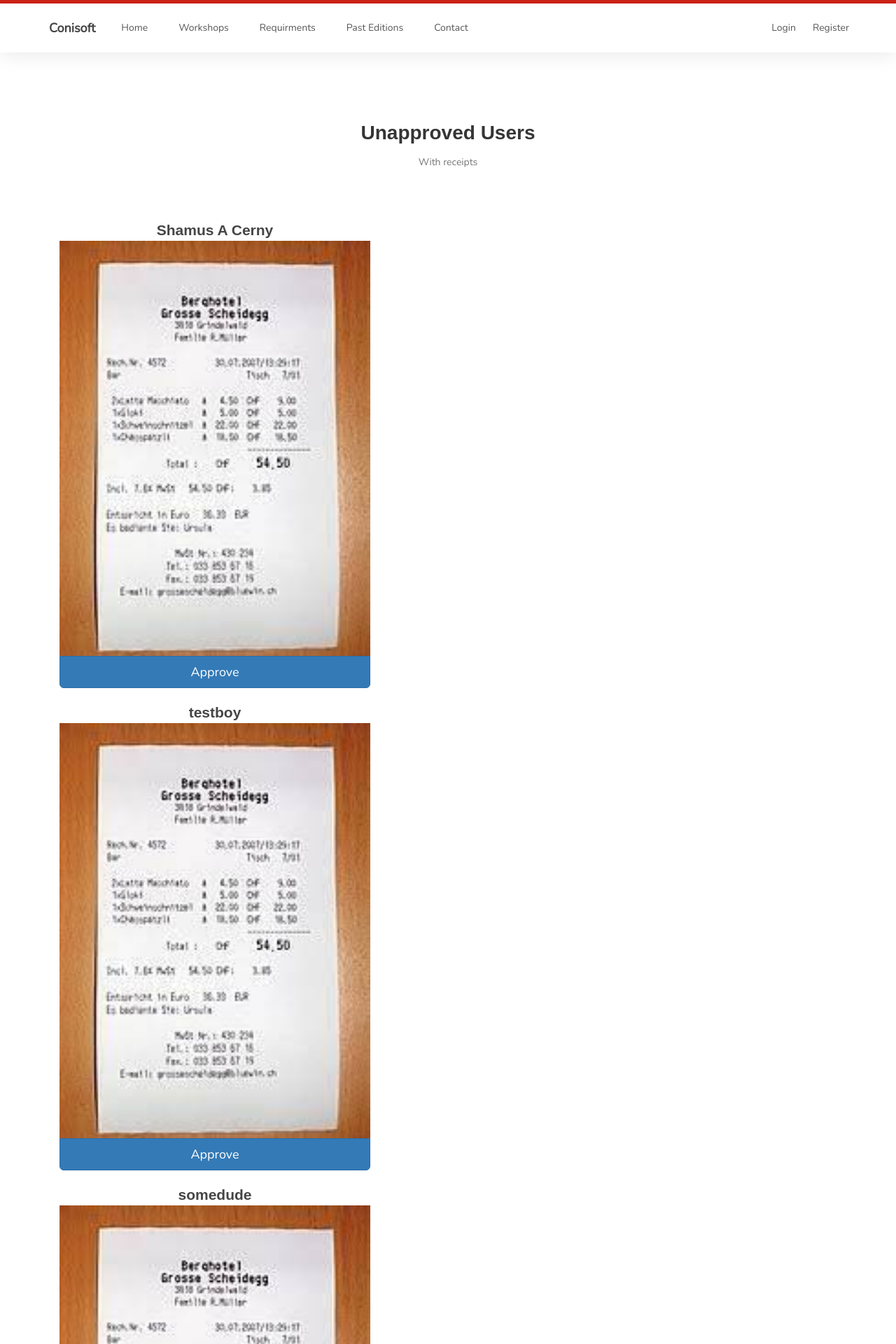
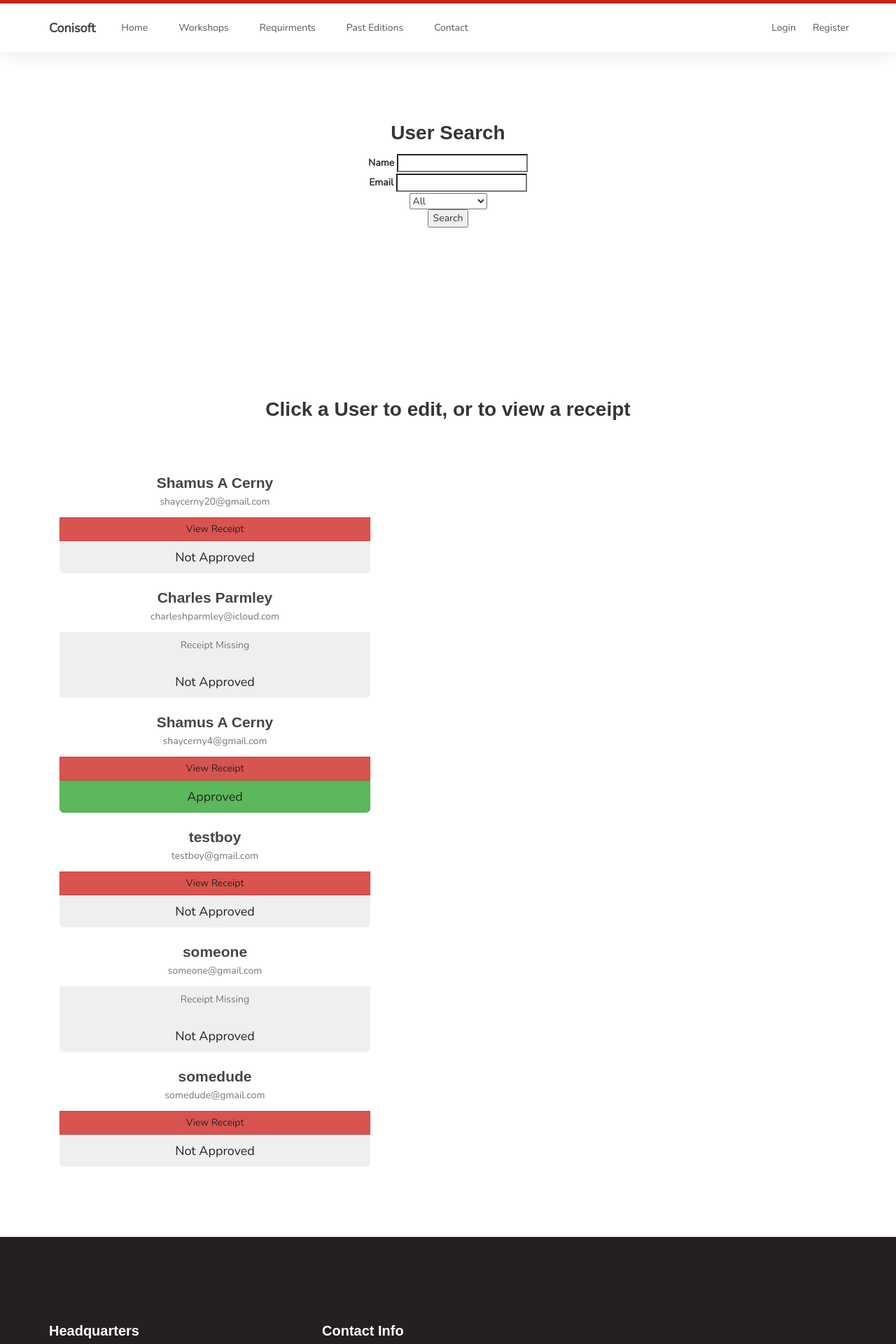
Before and after one commit to Conisoft-Dev/Conisoft, a Django app: page /manage in a window 1280 px wide. Shown: the top 1920 px of the page at 70% size. Run offline with Django 3.2, Linux system fonts and the light colour scheme; data comes from the database, SQL or seed files in the repository; both versions use the stored data as it was after the commit; some libraries are stand-ins or nearby versions; some web fonts are replaced.

Commit message:
User search added

```diff
--- a/Conisoft/mainApp/urls.py
+++ b/Conisoft/mainApp/urls.py
@@ -5,7 +5,7 @@ from .views import (
 	RegisterView,
 	Workshops,
 	ajax_subscribe_workshop,
-	ManageView,
+	SearchView,
 	receipt_upload
 )
 
@@ -16,6 +16,6 @@ urlpatterns = [
 	path("login", views.login_request, name="login"),
 	path('logout', views.logout_request, name="logout"),
 	path('workshops/subscribe', views.ajax_subscribe_workshop, name='subscribe_workshop'),
-	path('manage', ManageView.as_view(), name='manage'),
+	path('manage', SearchView.as_view(), name='manage'),
 	path('receipt', views.receipt_upload, name='reciept')
 ]
--- a/Conisoft/mainApp/views.py
+++ b/Conisoft/mainApp/views.py
@@ -34,14 +34,14 @@ class Workshops(ListView):
             return render(request, 'workshops.html', returned_objects_dictionary)
         return obj_function
 
-class ManageView(ListView):
-	model = User
-	template_name = 'manage.html'
-	def as_view():
-		def obj_function(request):
-			users = {'users' : User.objects.all()}
-			return render(request, 'manage.html', users)
-		return obj_function
+# class ManageView(ListView):
+# 	model = User
+# 	template_name = 'manage.html'
+# 	def as_view():
+# 		def obj_function(request):
+# 			users = {'users' : User.objects.all()}
+# 			return render(request, 'manage.html', users)
+# 		return obj_function
 
 def register_request(request):
 	if request.method == "POST":
@@ -110,3 +110,23 @@ def ajax_subscribe_workshop(request):
 				return HttpResponse('You have already Subscribed to 2 workshops')
 	else:
 		return HttpResponse("Request method is not a GET")
+
+
+
+class SearchView(ListView):
+    model = User
+    template_name = 'manage.html'
+    context_object_name = 'search_results'
+    def get_queryset(self):
+       result = super(SearchView, self).get_queryset()
+       name_search = self.request.GET.get('name_search')
+       email_search = self.request.GET.get('email_search')
+       approval_search = self.request.GET.get('approval_type')
+       if email_search or approval_search or name_search:
+          postresult = User.objects.filter(Full_Name__contains=name_search, email__contains=email_search, is_approved__contains=approval_search)
+          result = postresult
+       else:
+           result = User.objects.all()
+       print(result)
+
+       return result
--- a/Conisoft/templates/manage.html
+++ b/Conisoft/templates/manage.html
@@ -5,47 +5,66 @@
 <section id="courses">
     <div class="container">
         <div class="row">
+            <div class="section-title">
+                <h2>User Search</h2>
+                <form class="add_your_class" method="GET" action="" >
+                    <label for="name_search">Name</label>
+                    <input class="add_your_class" type="search" name="name_search"><br>
 
-            <div class="col-md-12 col-sm-12">
-                <div class="section-title">
-                    <h2>Unapproved Users</h2>
-                    <p>With receipts</p>
-                </div>
-                <!-- How to display reciept image -->
-                <!-- <img src='media/{{ user.receipt }}' alt=""> -->
+                    <label for="email_search">Email</label>
+                    <input class="add_your_class" type="search" name="email_search"><br>
 
-                {% for user in users %}
-                    {% if user.is_approved == False and user.receipt %}
-                <div class="col-md-4 col-sm-4">
-                    <div class="item">
-                        <div style="display: flex; flex-direction: column; width: 40%; text-align: center;">
-                            <h3>{{ user.Full_Name }}</h3>
-                            <img src='media/{{ user.receipt }}' alt="User has not uploaded a receipt">
-                            <button style="border-top-left-radius: 0%; border-top-right-radius: 0%;" class="btn btn-primary btn-lg">Approve</button>
+                    <select class="form-select" aria-label="Default select example" name="approval_type">
+                        <option selected value="">All</option>
+                        <option value="1">Approved</option>
+                        <option value="0">Not Approved</option>
+                      </select>
+                      <br>
+                    <button class="add_your_class" type="submit"> Search </button>
+                </form>
             </div>
         </div>
     </div>
-                {% endif %}
-                {% endfor %}
+</section>
+
+<section id="courses">
+    <div class="container">
+        <div class="row">
             <div class="section-title">
-                    <h2>Unapproved Users</h2>
-                    <p>Without receipts</p>
+                <h2>Click a User to edit, or to view a receipt</h2>
             </div>
-                {% for user in users %}
-                    {% if user.is_approved == False and user.receipt == '' %}
+
+            <div class="col-md-12 col-sm-12">
                 <div class="col-md-4 col-sm-4">
+                {% for user in search_results %}
                     <div class="item">
                         <div style="display: flex; flex-direction: column; width: 40%; text-align: center;">
-                            <h3>{{ user.Full_Name }}</h3>
-                            <h4>User has not uploaded a Receipt</h4>
-                            <button style="border-top-left-radius: 0%; border-top-right-radius: 0%;" class="btn btn-primary btn-lg">Approve</button>
+                            <a href="/admin/mainApp/user/{{user.id}}/change/"><h3>{{ user.Full_Name }}</h3></a>
+                            <a href="/admin/mainApp/user/{{user.id}}/change/"><p>{{ user.email }}</p></a>
+
+                            {% if user.receipt %}
+                                <button style="border-radius: 0%;" class="btn btn-danger"><a href='media/{{ user.receipt }}' alt="Receipt Missing">View Receipt</a></button>
+                            {% else %}
+                                <button style="border-radius: 0%;" class="btn btn-outline"><p>Receipt Missing</p></button>
+                            {% endif %}
+
+                            {% if user.is_approved == False %}
+                                <button style="border-top-left-radius: 0%; border-top-right-radius: 0%;" class="btn btn-outline btn-lg"><a href="/admin/mainApp/user/{{user.id}}/change/">Not Approved</a></button>
+                            {% else %}
+                                <button style="border-top-left-radius: 0%; border-top-right-radius: 0%;" class="btn btn-success btn-lg"><a href="/admin/mainApp/user/{{user.id}}/change/">Approved</a></button>
+                            {% endif %}
                         </div>
                     </div>
-                </div>
-                {% endif %}
+                {% empty %}
+                    <h1>No Results</h1>
                 {% endfor %}
                 </div>
             </div>
         </div>
+    </div>
 </section>
+
+
+
+
 {% endblock %}
```
Also changed, not shown: Conisoft/db.sqlite3. Lines whose indentation alone changed are shown as unchanged.
